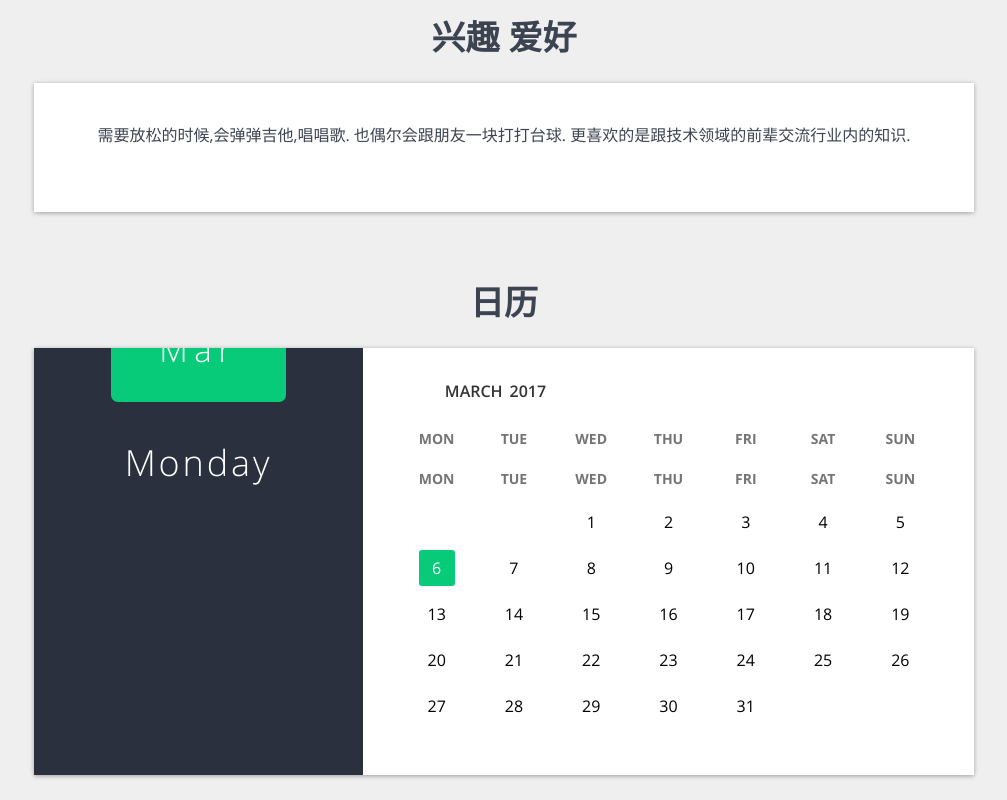
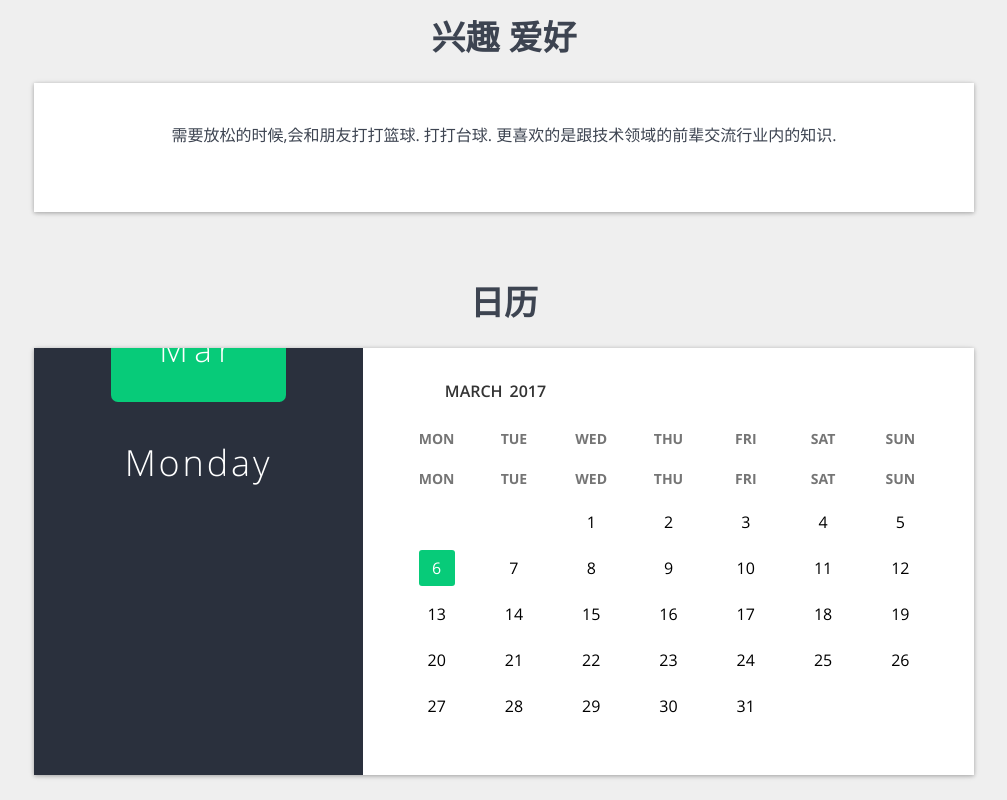
Before and after one commit to WebDreams/webDreams.github.io, a plain HTML site: page index.html in a window 1280 px wide. Shown: the part 3120-3920 px from the top of the page, without its empty margins (136-1143 px from the left). Drawn offline with Linux system fonts and the light colour scheme; a web font is replaced by a local one.

Commit message:
是 是
是

```diff
--- a/index.html
+++ b/index.html
@@ -433,7 +433,8 @@
 						<h2 class="section-title">兴趣 爱好</h2>
 
 						<div class="section-box">
-							<p> 需要放松的时候,会弹弹吉他,唱唱歌. 也偶尔会跟朋友一块打打台球. 更喜欢的是跟技术领域的前辈交流行业内的知识.</p>
+							<p> 需要放松的时候,会和朋友打打篮球. 打打台球.
+			                 更喜欢的是跟技术领域的前辈交流行业内的知识.</p>
 						</div>
 					</div>
 				</section><!-- #interests -->
```
